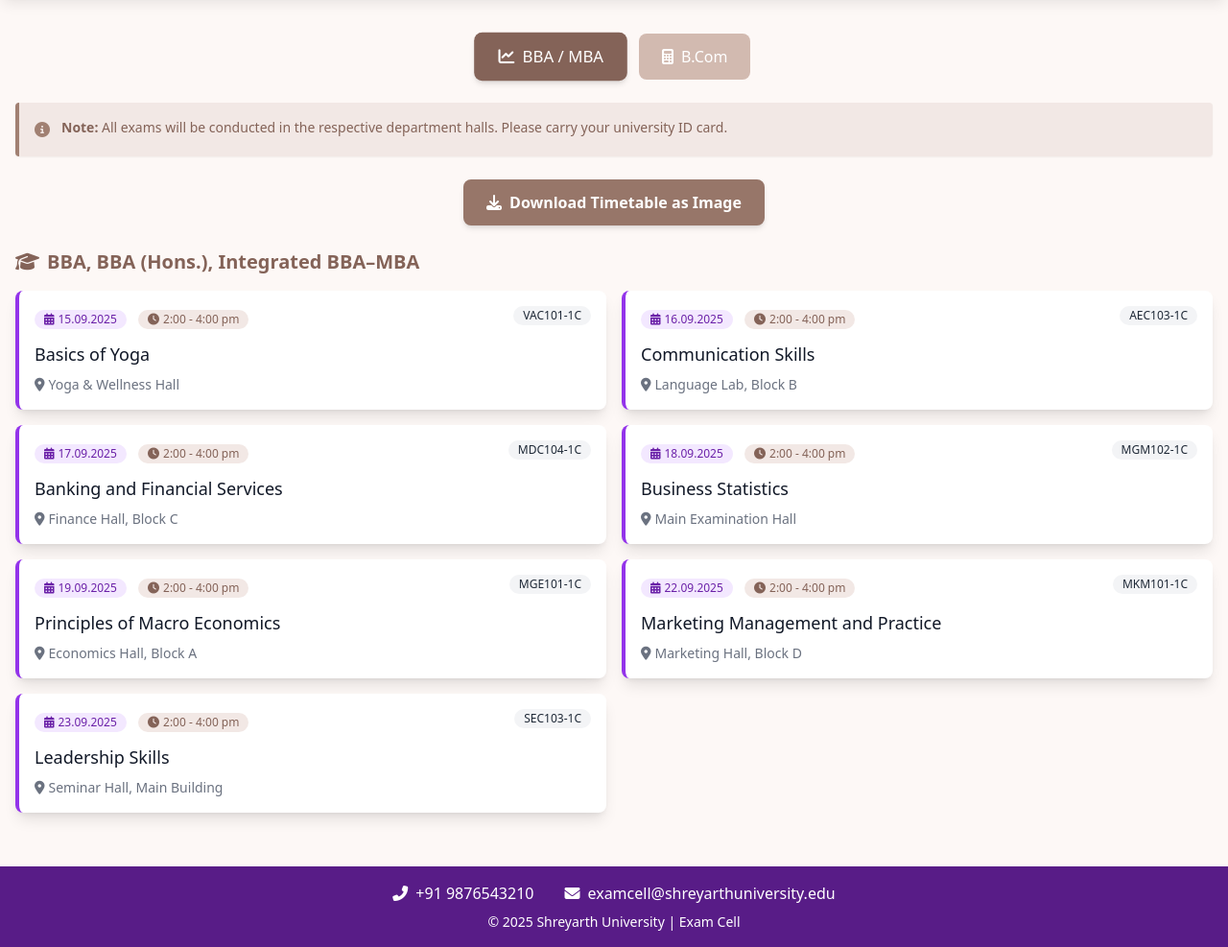
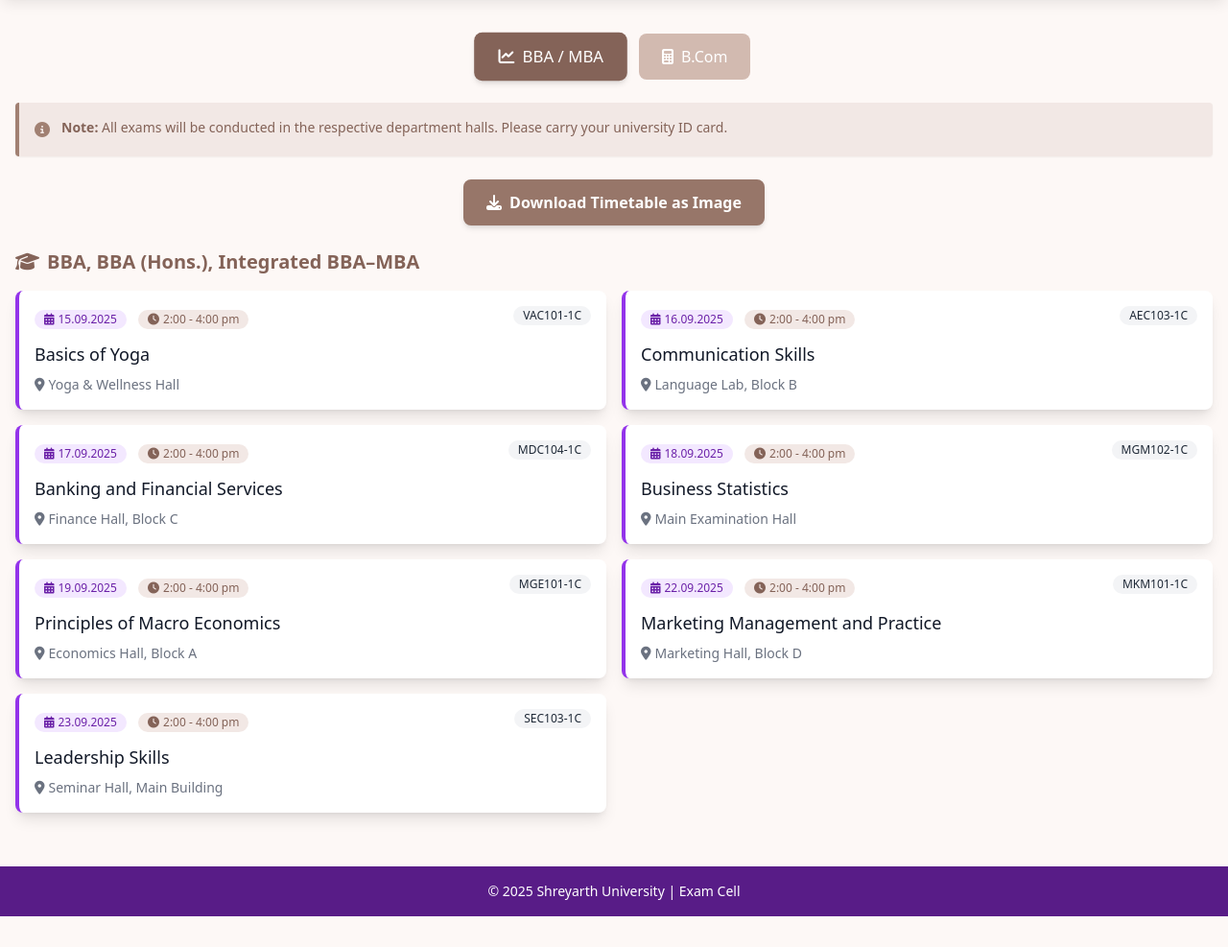
Before and after one commit to robin0personal0account/Shreyarth-University-Exam-Timetable-Sept-2025, a plain HTML site: page index.html in a window 1280 px wide. Shown: the part 65-1052 px from the top of the page at 96% size. After the commit the page ends 1020 px from the top, so only its background shows below. Drawn offline with nearby package versions, Linux system fonts and the light colour scheme.

Commit message:
Update index.html

```diff
--- a/index.html
+++ b/index.html
@@ -381,16 +381,7 @@
 
   <!-- Footer -->
   <footer class="bg-purple-900 text-white text-center p-4 mt-8">
-    <div class="flex flex-col md:flex-row justify-center items-center mb-2">
-      <div class="flex items-center mx-4 mb-2 md:mb-0">
-        <i class="fas fa-phone-alt mr-2"></i>
-        <span>+91 9876543210</span>
-      </div>
-      <div class="flex items-center mx-4">
-        <i class="fas fa-envelope mr-2"></i>
-        <span>examcell@shreyarthuniversity.edu</span>
-      </div>
-    </div>
+
     <p class="text-sm">© 2025 Shreyarth University | Exam Cell</p>
   </footer>
 
```
